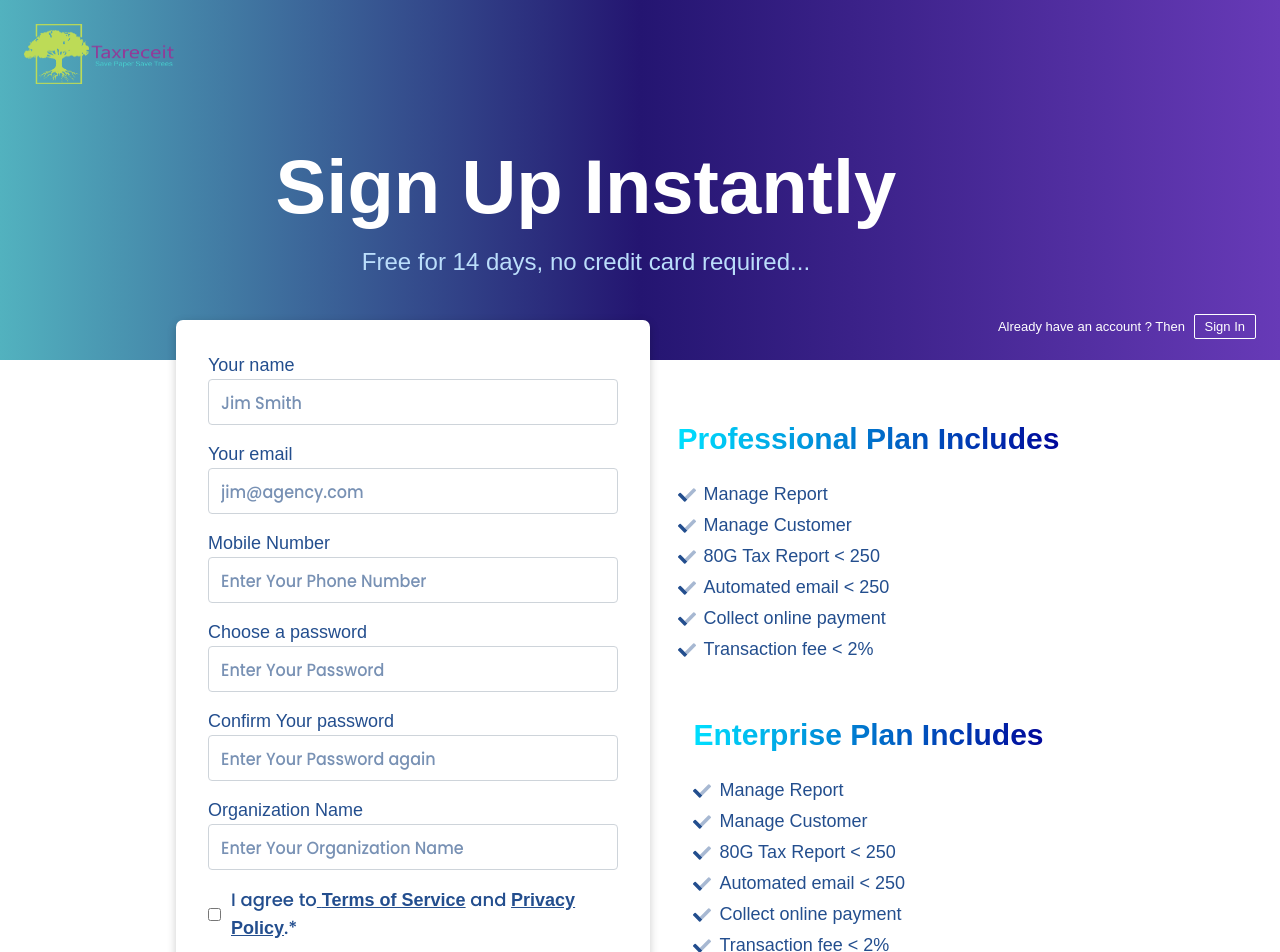
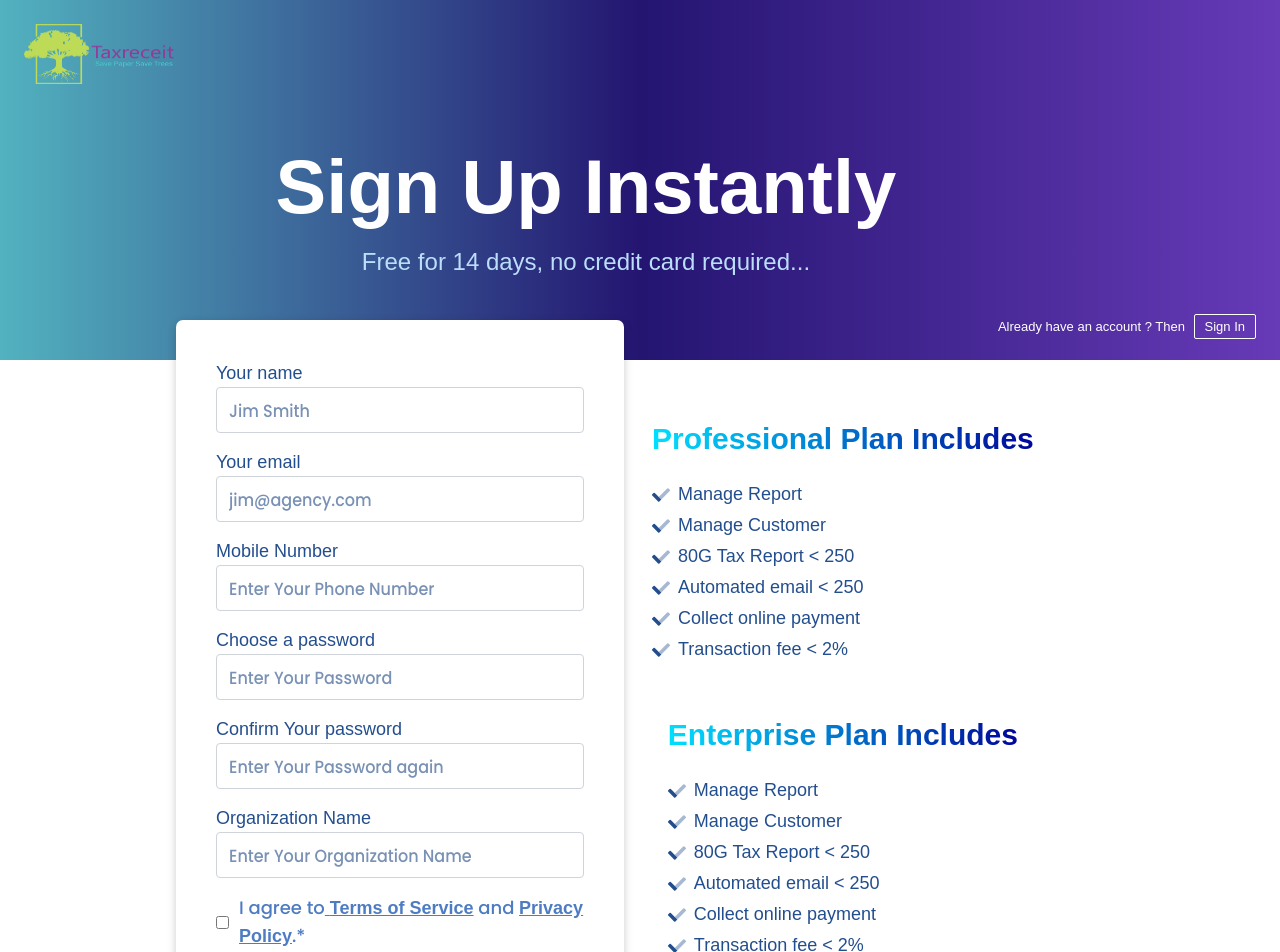
Before and after one commit to 9944098125/tax_receipt, a React (Create React App) app: page /register in a window 1280 px wide. Shown: the top 952 px of the page. Built offline with nearby package versions, Linux system fonts and the light colour scheme.

Commit message:
lksdjfasf

```diff
--- a/src/App.css
+++ b/src/App.css
@@ -119,7 +119,7 @@
 
 .label {
   font-size: 1.125rem;
-  color: #234e8e;
+  color: #4e7cc2;
   margin-left: 10px;
   opacity: 80;
   font-weight: 500;
--- a/src/Components/Registration/Registration.jsx
+++ b/src/Components/Registration/Registration.jsx
@@ -153,9 +153,10 @@ function Registration() {
               backgroundColor: "white",
               boxShadow: "0 3px 10px rgb(0 0 0 / 0.2)",
               borderRadius: "7px",
-              p: 4,
+              px: 5,
+              py: 5,
               minHeight: "50vh",
-              width: { xs: "90vw", md: "37vw" },
+              width: { xs: "90vw", md: "35vw" },
               minWidth: { xs: "90vw", md: "30vw" },
               mt: { xs: -3, md: -5 },
               ml: { xs: 1, md: 22 },
```
